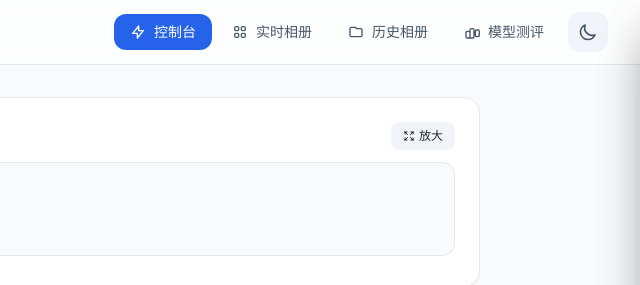
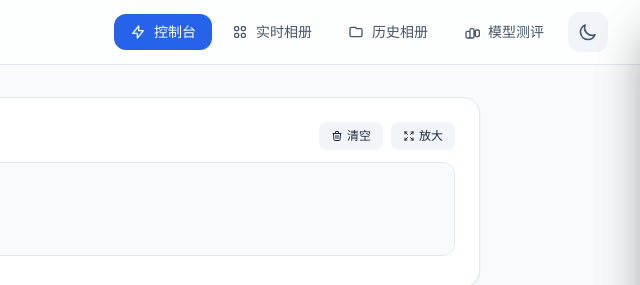
Before and after one commit to BarnettZhou/comfyui-easy-use, a website: page pages/index.html in a window 1280 px wide. Shown: the top 285 px of the page, 640-1280 px from the left. Drawn offline with Linux system fonts and the light colour scheme; no server answers.

Commit message:
feat(index): 提示词输入框添加清空按钮

```diff
--- a/js/index.js
+++ b/js/index.js
@@ -325,7 +325,8 @@ async function queuePrompt() {
         prefix = document.getElementById('filePrefix').value || prefix;
         // 如果prefix中包含%date%，则替换为实际日期
         if (prefix.includes('%date%')) {
-            const date_str = new Date().toISOString().split('T')[0];
+            const now = new Date();
+            const date_str = `${now.getFullYear()}-${String(now.getMonth() + 1).padStart(2, '0')}-${String(now.getDate()).padStart(2, '0')}`;
             prefix = prefix.replace(/%date%/g, date_str);
         }
         const filename_prefix = config.output_dir + "/" + prefix;
@@ -1328,6 +1329,13 @@ document.addEventListener('keydown', function(e) {
 });
 
 // ========== 面板控制 ==========
+// 清空提示词输入框
+function clearPrompt() {
+    const textarea = document.getElementById('promptText');
+    textarea.value = '';
+    showToast('提示词已清空');
+}
+
 // 控制提示词输入框高度
 function togglePromptHeight() {
     const textarea = document.getElementById('promptText');
--- a/pages/index.html
+++ b/pages/index.html
@@ -163,12 +163,20 @@
                         </svg>
                         <span>提示词</span>
                     </label>
+                    <div class="flex items-center space-x-2">
+                        <button onclick="clearPrompt()" class="text-xs px-3 py-1.5 rounded-lg bg-slate-100 dark:bg-slate-700 hover:bg-slate-200 dark:hover:bg-slate-600 transition-colors flex items-center space-x-1" title="清空提示词">
+                            <svg class="w-3 h-3" fill="none" stroke="currentColor" viewBox="0 0 24 24">
+                                <path stroke-linecap="round" stroke-linejoin="round" stroke-width="2" d="M19 7l-.867 12.142A2 2 0 0116.138 21H7.862a2 2 0 01-1.995-1.858L5 7m5 4v6m4-6v6m1-10V4a1 1 0 00-1-1h-4a1 1 0 00-1 1v3M4 7h16"></path>
+                            </svg>
+                            <span>清空</span>
+                        </button>
                         <button id="promptToggleBtn" onclick="togglePromptHeight()" class="text-xs px-3 py-1.5 rounded-lg bg-slate-100 dark:bg-slate-700 hover:bg-slate-200 dark:hover:bg-slate-600 transition-colors flex items-center space-x-1">
                             <svg class="w-3 h-3" fill="none" stroke="currentColor" viewBox="0 0 24 24">
                                 <path stroke-linecap="round" stroke-linejoin="round" stroke-width="2" d="M4 8V4m0 0h4M4 4l5 5m11-1V4m0 0h-4m4 0l-5 5M4 16v4m0 0h4m-4 0l5-5m11 5l-5-5m5 5v-4m0 4h-4"></path>
                             </svg>
                             <span>放大</span>
                         </button>
+                    </div>
                 </div>
                 <textarea id="promptText" rows="3" class="w-full bg-slate-50 dark:bg-slate-900 border border-slate-200 dark:border-slate-600 rounded-xl p-4 outline-none input-focus text-sm resize-none placeholder-slate-400 transition-colors duration-300" placeholder="请输入图像生成提示词，描述你想要生成的画面..."></textarea>
             </div>
@@ -260,6 +268,7 @@
                         <select id="ratioSelect" class="w-full bg-slate-50 dark:bg-slate-900 border border-slate-200 dark:border-slate-600 rounded-xl py-3 px-4 pr-10 outline-none input-focus appearance-none text-sm transition-colors duration-300" onchange="updateSizeOptions()">
                             <option value="1:1">1:1 正方形</option>
                             <option value="3:4">3:4 竖屏</option>
+                            <option value="4:3">4:3 横屏</option>
                             <option value="custom">自定义大小</option>
                         </select>
                         <svg class="w-5 h-5 text-slate-400 absolute right-3 top-1/2 -translate-y-1/2 pointer-events-none" fill="none" stroke="currentColor" viewBox="0 0 24 24">
```
Lines whose indentation alone changed are shown as unchanged.
